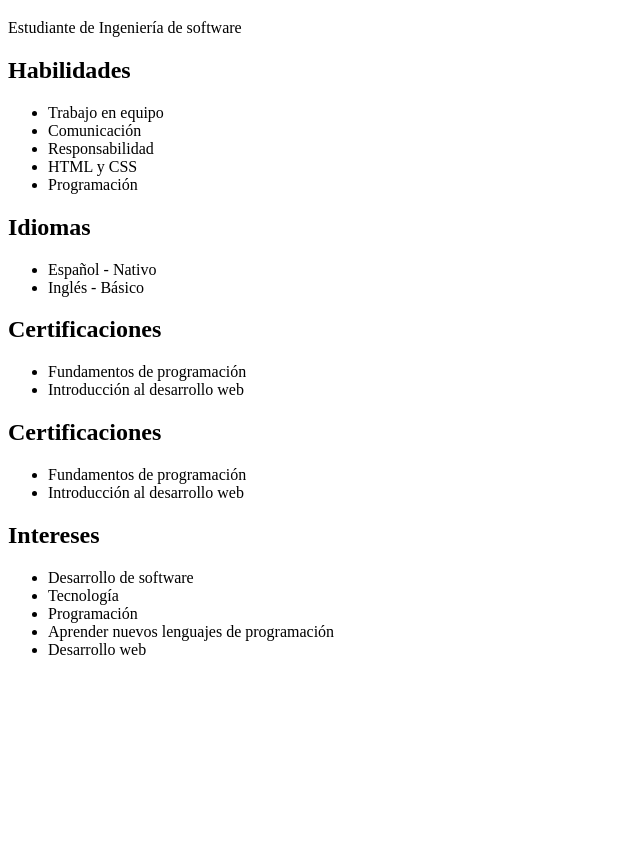
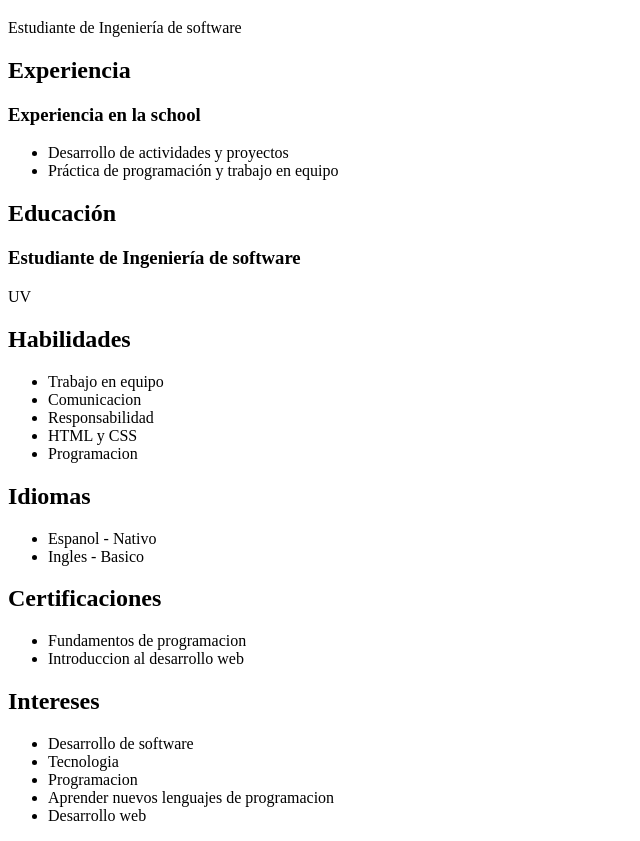
Before and after one commit to 1programador1/mycvv-2026, a plain HTML site: page index.html in a window 1280 px wide. Shown: the part 61-902 px from the top of the page, without its empty margins (0-640 px from the left). Before the commit the page ends 800 px from the top, so only its background shows below. Drawn offline with Linux system fonts and the light colour scheme.

Commit message:
Actualizar

```diff
--- a/index.html
+++ b/index.html
@@ -5,54 +5,62 @@
     <title>Mi CV</title>
 </head>
 <body>
+
     <h1>Enrique Ginez Sandoval</h1>
     <p>Estudiante de Ingeniería de software</p>
+
+    <section>
+        <h2>Experiencia</h2>
+        <h3>Experiencia en la school</h3>
+        <ul>
+            <li>Desarrollo de actividades y proyectos</li>
+            <li>Práctica de programación y trabajo en equipo</li>
+        </ul>
+    </section>
+
+    <section>
+        <h2>Educación</h2>
+        <h3>Estudiante de Ingeniería de software</h3>
+        <p>UV</p>
+    </section>
+
     <section>
         <h2>Habilidades</h2>
         <ul>
             <li>Trabajo en equipo</li>
-        <li>Comunicación</li>
+            <li>Comunicacion</li>
             <li>Responsabilidad</li>
             <li>HTML y CSS</li>
-        <li>Programación</li>
+            <li>Programacion</li>
         </ul>
     </section>
 
     <section id="idiomas">
         <h2>Idiomas</h2>
         <ul>
-        <li>Español - Nativo</li>
-        <li>Inglés - Básico</li>
+            <li>Espanol - Nativo</li>
+            <li>Ingles - Basico</li>
         </ul>
     </section>
 
     <section id="certificaciones">
         <h2>Certificaciones</h2>
         <ul>
-        <li>Fundamentos de programación</li>
-        <li>Introducción al desarrollo web</li>
+            <li>Fundamentos de programacion</li>
+            <li>Introduccion al desarrollo web</li>
         </ul>
     </section>
 
-<section id="certificaciones">
-    <h2>Certificaciones</h2>
-    <ul>
-        <li>Fundamentos de programación</li>
-        <li>Introducción al desarrollo web</li>
-    </ul>
-</section>
     <section id="intereses">
         <h2>Intereses</h2>
-
         <ul>
             <li>Desarrollo de software</li>
-        <li>Tecnología</li>
-        <li>Programación</li>
-        <li>Aprender nuevos lenguajes de programación</li>
+            <li>Tecnologia</li>
+            <li>Programacion</li>
+            <li>Aprender nuevos lenguajes de programacion</li>
             <li>Desarrollo web</li>
         </ul>
     </section>
+
 </body>
-
-
 </html>
```
Lines whose indentation alone changed are shown as unchanged.
